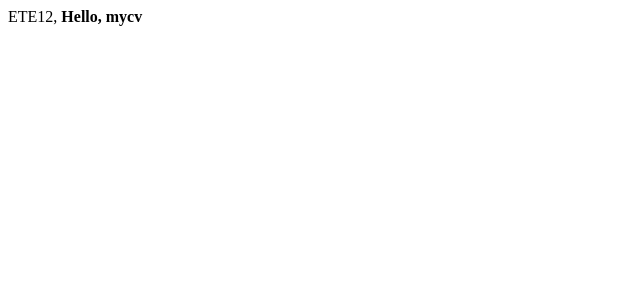
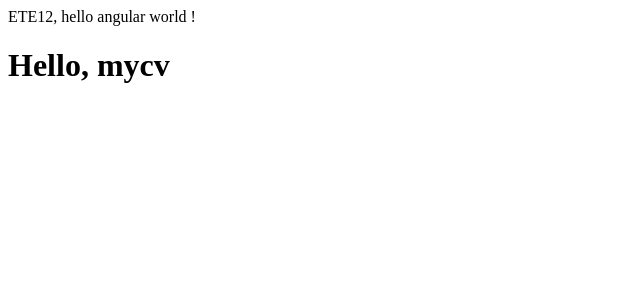
Before and after one commit to ETE12/ETE12.github.io, an Angular app: page / in a window 1280 px wide. Shown: the top 300 px of the page, without its empty margins (0-640 px from the left). Built offline with nearby package versions, Linux system fonts and the light colour scheme.

Commit message:
update tittle

```diff
--- a/src/app/app.component.html
+++ b/src/app/app.component.html
@@ -1,2 +1,2 @@
-ETE12,
-<b>Hello, mycv</b>
+ETE12, hello angular world !
+<h1>Hello, mycv</h1>
```
Also changed, not shown: 3 other files (tests, documents, lock files or other folders).
